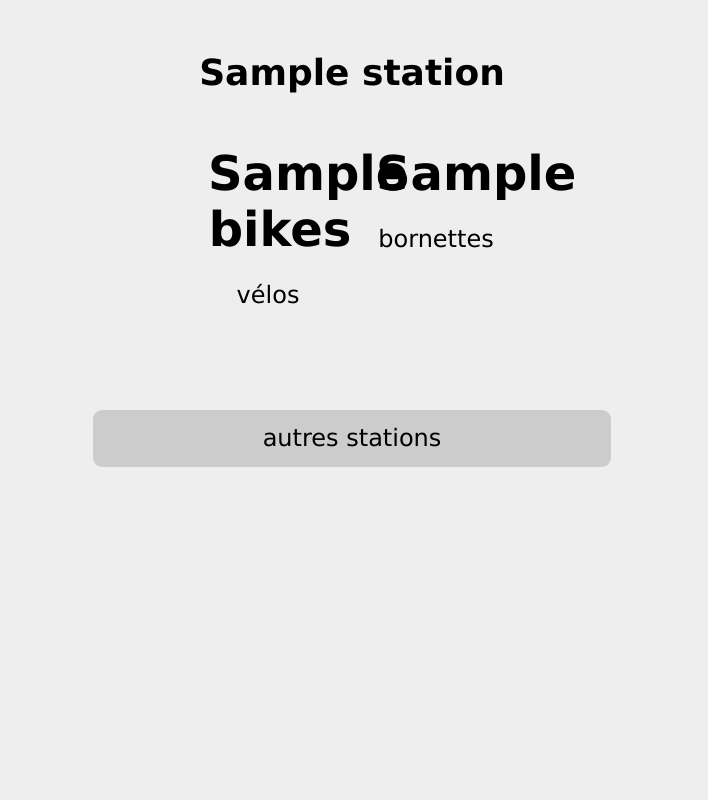
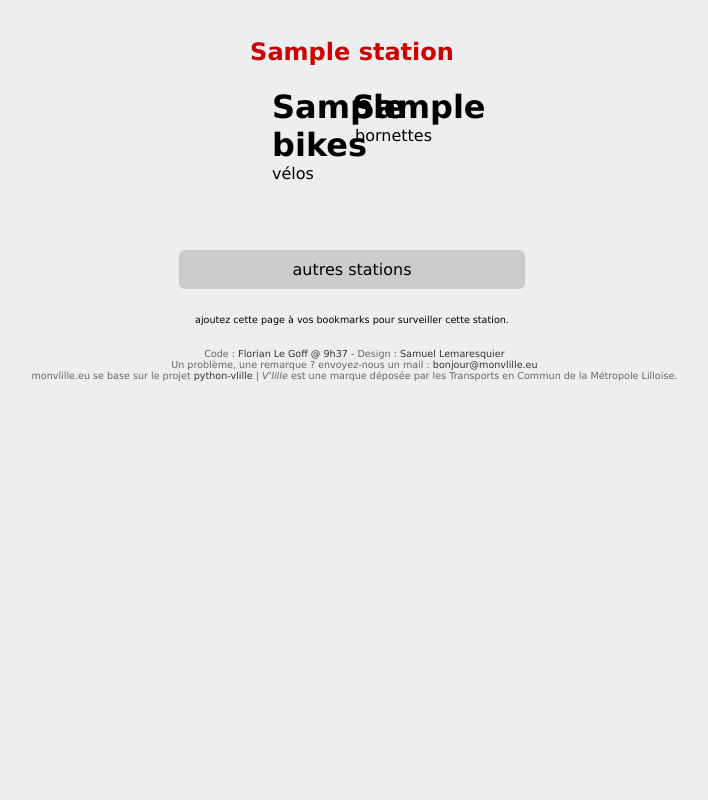
Before and after one commit to flegoff/monvlille.eu, a Python web app: template templates/index.html in a window 1280 px wide. Shown: the whole page, without its empty margins (288-996 px from the left). Run offline with Jinja, Linux system fonts and the light colour scheme; the template is opened without the code that fills it: most values are stand-ins (such as "Sample title", 1, 10 or a date in 2020).

Commit message:
version footer

```diff
--- a/static/style.css
+++ b/static/style.css
@@ -1,11 +1,11 @@
-/* "UN V'LILLE ?" -- V1 */
+/* MONVLILLE.EU V1.2 */
 
 html {
-	font: 1em "Lucida Grande", Lucida, Verdana, sans-serif;
+	font-family: "Lucida Grande", Lucida, Verdana, sans-serif;
 	}
 
 body {
-    font-size: 1.5em;
+    font-size: 1em;
     text-align: center;
     margin: 0 auto;
     padding-top: 1em;
@@ -17,12 +17,13 @@ h1 {
     padding: 10px;
     margin: .5em;
     font-size: 1.5em;
+    color: #c00;
 	}
 
 /* INDEX DES STATIONS */
 
 ul {
-  	margin: 2em auto 0 auto;
+  	margin: 2em auto;
   	padding: 0;
   	}
 
@@ -43,9 +44,9 @@ li a, li a:link, li a:visited {
   	width: 20em;
   	height: 1.2em;
   	border-radius: .375em;
-  	-moz-border-radius: .375em; /* FF1-3.6 */
-  	-webkit-border-radius: .375em; /* Saf3-4, iOS 1-3.2, Android <1.6 */
-  	border-radius: .375em; /* Opera 10.5, IE9, Saf5, Chrome, FF4, iOS 4, Android 2.1+ */
+  	-moz-border-radius: .375em;
+  	-webkit-border-radius: .375em;
+  	border-radius: .375em;
   	-moz-background-clip: padding;
   	-webkit-background-clip: padding-box;
   	background-clip: padding-box;
@@ -65,35 +66,43 @@ li a:active {
 
 body.ok{
 	background-color: #5a4;
+	font-size: 1.5em;
 	}
 
 body.ko{
 	background-color: #c33;
+	font-size: 1.5em;
 	}
 
 body.warning {
 	background-color: #f93;
+	font-size: 1.5em;
+	}
+
+.ok h1, .ko h1,.warning h1 {
+	color: #000;
 	}
 
 .result {
 	display:block;
 	margin:0 auto;
-	width:14em;
+	width:10em;
 	}
 
 .colonne {
 	float:left;
 	display:block;
-	width:7em;
+	width:5em;
 	}
+
+.gauche {text-align: left;}
+.droite {text-align: right;}
 
 .chiffre {
     font-size: 2em;
     font-weight: bold;
     display: block;
-    padding: 0.5em;
-    width: 3em;
-    text-align: center;
+    /*padding: 0.5em;*/
 	}
 
 .retour {
@@ -109,3 +118,36 @@ body.warning {
 .retour a:active {
   	background-color: #000;
    	}
+
+#footer {
+	text-align: center;
+	text-indent: .5em;
+	font-size: .6em;
+	color: #666;
+	padding: .2em 0 .3em;
+	}
+
+#footer a, #footer a:link, #footer a:visited {
+	color: #333;
+	text-decoration: none;
+	}
+
+#footer a:hover, #footer a:active {
+	color: #000;
+	text-decoration: none;
+	}
+
+#footer p {
+	margin: 0;
+	clear: both;
+	}
+
+@media (max-device-width: 320px), (max-width: 480px), (-webkit-min-device-pixel-ratio: 2) {
+	html {-webkit-text-size-adjust: none;}
+	body {padding-top: 0; font-size: 1.5em;}
+	.retour {padding: 0; margin-top: 2em;}
+	li a, li a:link, li a:visited {margin: 0 auto; padding: .6em 0; width: 95%;}
+	#index {margin: 0}
+	li {margin: .6em 0}
+	#footer {font-size: .5em; width: 80%; margin: 0 auto;}
+	}
--- /dev/null
+++ b/templates/footer.html
@@ -0,0 +1,6 @@
+<div id="footer">
+	<p>Code : <a href="http://www.9h37.fr/" title="9h37">Florian Le Goff @ 9h37</a> - Design : <a href="http://www.samlem.com/">Samuel Lemaresquier</a></p>
+	<p>Un problème, une remarque ? envoyez-nous un mail : <a href="mailto:bonjour@monvlille.eu">bonjour@monvlille.eu</a></p>
+	<p>monvlille.eu se base sur le projet <a href="https://github.com/glibersat/python-vlille">python-vlille</a> |
+	<em>V'lille</em> est une marque d&eacute;pos&eacute;e par les Transports en Commun de la M&eacute;tropole Lilloise.</p>
+</div>
--- a/templates/index.html
+++ b/templates/index.html
@@ -1,16 +1,19 @@
 <head>
   <title>{% block name %}{% endblock %}</title>
   <link rel="stylesheet" type="text/css" href="/static/style.css" />
+  <meta name="viewport" content="width=device-width; initial-scale=1.0">
+  <meta http-equiv="Content-type" content="text/html; charset=utf-8">
 </head>
 
 <body class="{{type_page}}">
   <h1>{{station.name}}</h1>
 
   <div class="result">
-   	<div class="colonne">
+
+   	<div class="colonne gauche">
    		<span class="chiffre">{{station.bikes}}</span>vélos<br>
    	</div>
-   	<div class="colonne">
+   	<div class="colonne droite">
    		<span class="chiffre">{{station.free_attachs}}</span>bornettes<br>
    	</div>
    	<br style="clear: both;"/>
@@ -18,7 +21,26 @@
 
   <ul class="retour">
     <li><a href="/">autres stations</a></li>
+    <li><span style="font-size: 0.6em">ajoutez cette page à vos bookmarks pour surveiller cette station.</span></li>
   </ul>
+
+  <script type="text/javascript">
+
+    var _gaq = _gaq || [];
+    _gaq.push(['_setAccount', 'UA-25972865-1']);
+    _gaq.push(['_setDomainName', 'monvlille.eu']);
+    _gaq.push(['_trackPageview']);
+
+    (function() {
+      var ga = document.createElement('script'); ga.type = 'text/javascript'; ga.async = true;
+      ga.src = ('https:' == document.location.protocol ? 'https://ssl' : 'http://www') + '.google-analytics.com/ga.js';
+      var s = document.getElementsByTagName('script')[0]; s.parentNode.insertBefore(ga, s);
+    })();
+
+  </script>
+
+  {% include 'footer.html' %}
+
 </body>
 
 </html>
```
Also changed, not shown: static/index.html (+11 -2 lines), templates/index_stations.html (+23 -1 lines).
